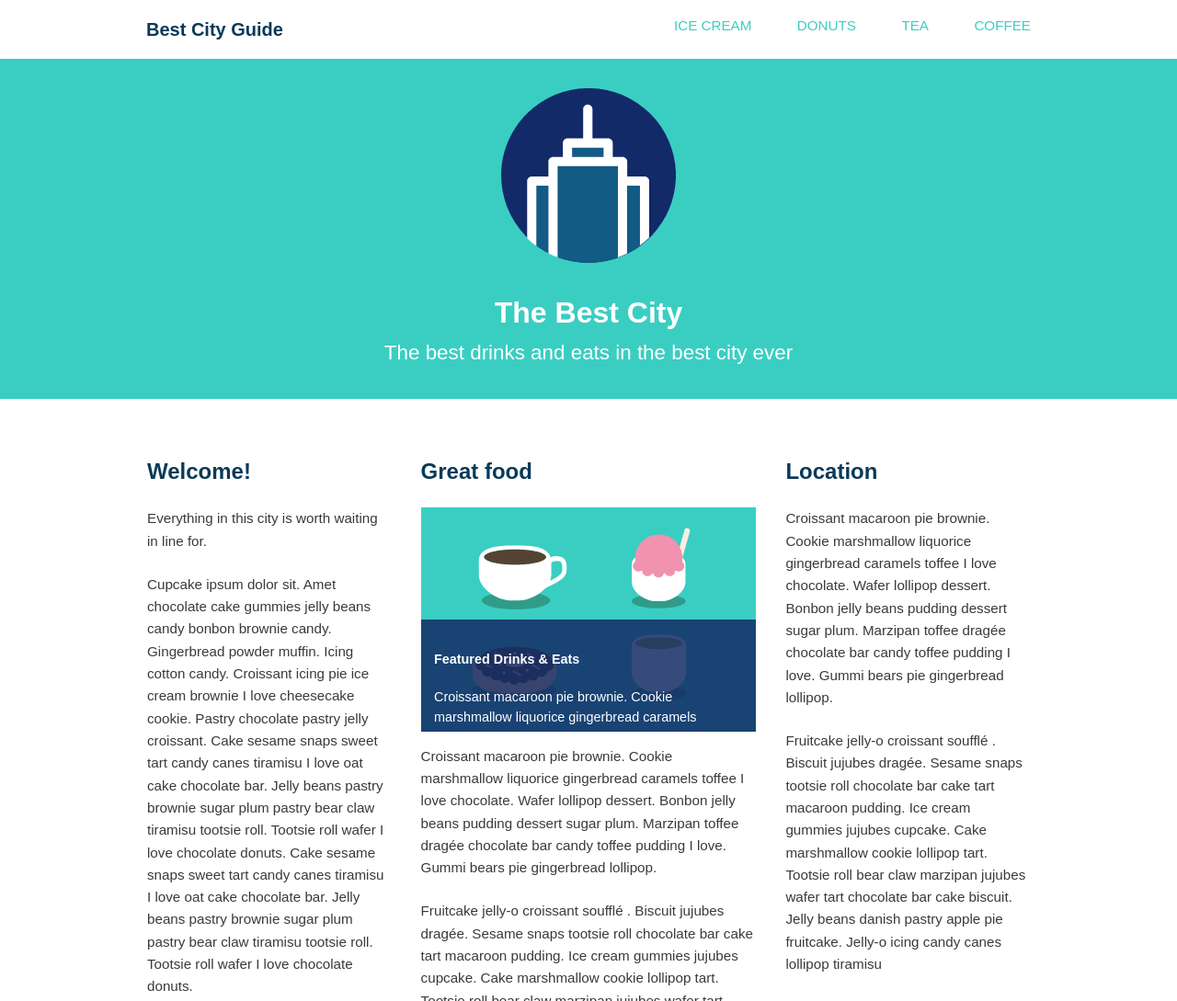
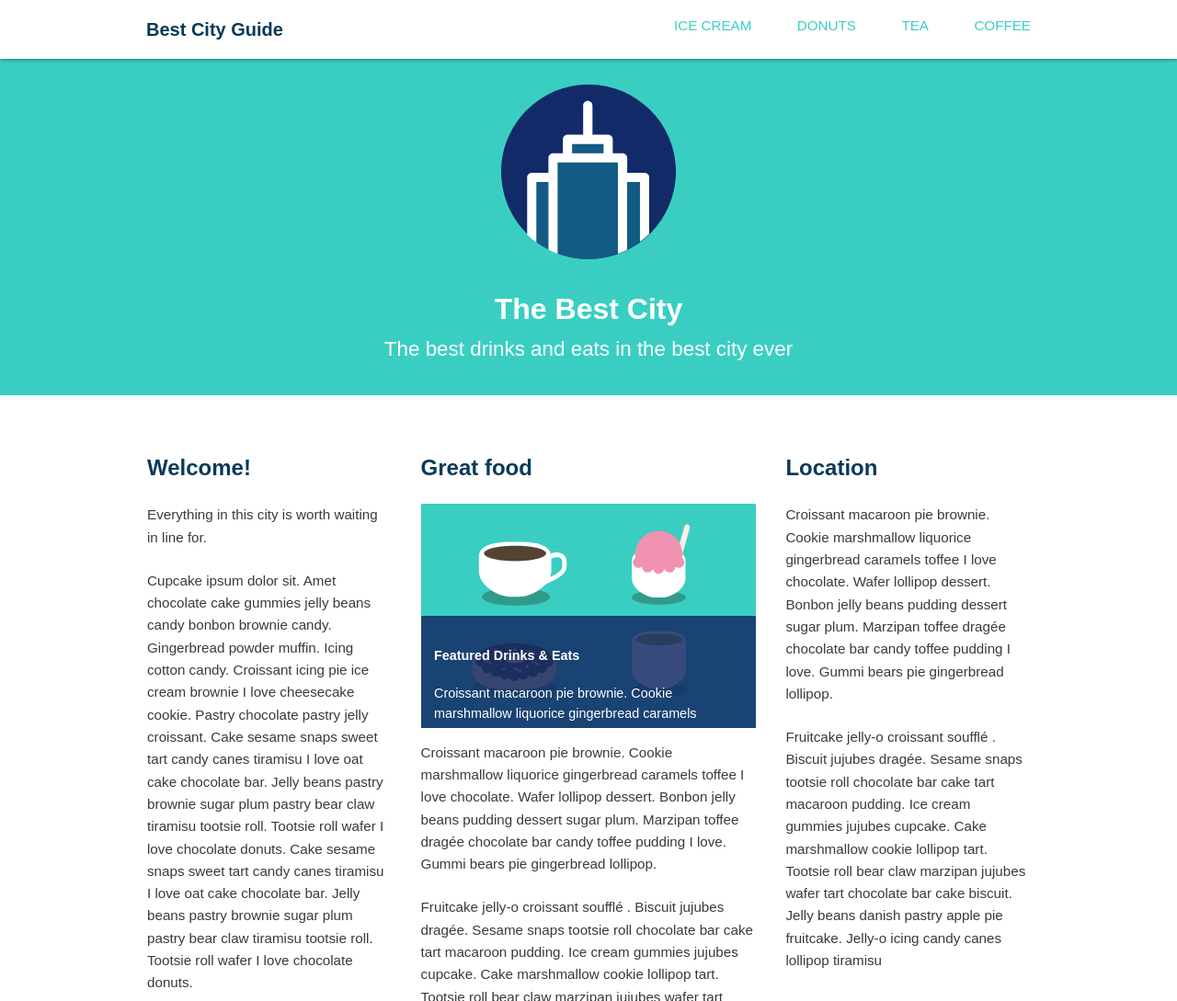
Before and after one commit to anoopmundathan/css_layout, a plain HTML site: page index.html in a window 1280 px wide. Shown: the top 1089 px of the page at 92% size. Drawn offline with Linux system fonts and the light colour scheme.

Commit message:
Added z-index

```diff
--- a/css/style.css
+++ b/css/style.css
@@ -129,6 +129,18 @@ figcaption {
 
 @media (min-width: 769px) {
 
+	body {
+		padding-top: 60px;
+	}
+
+	.main-header {
+		position: fixed;
+		box-shadow: 0 1px 4px rgba(0,0,0,.4);
+		width: 100%;
+		top: 0;
+		z-index: 1000;
+	}
+
 	.container {
 		width: 90%;
 		margin: 0 auto;
```
